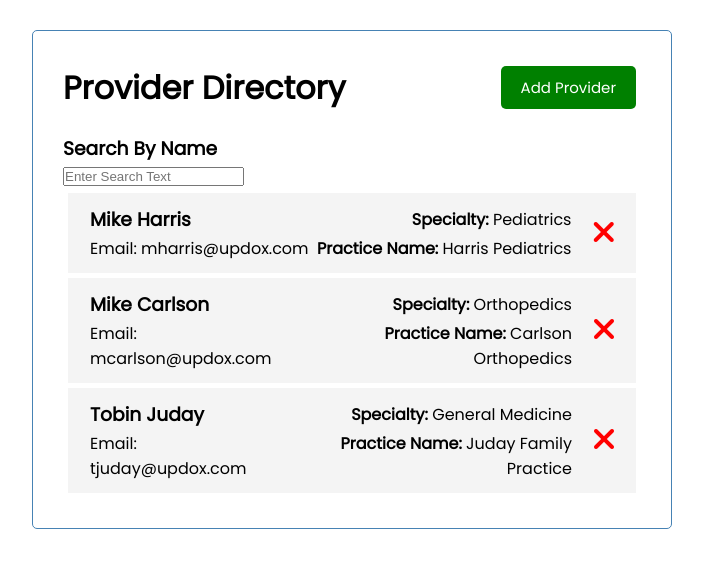
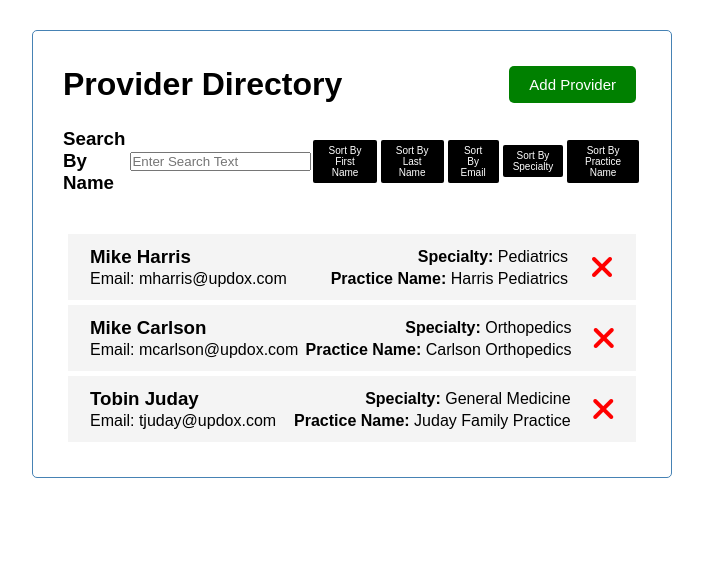
Before and after one commit to sobrien1100/vue-provider-directory, a Vue app: page / in a window 1280 px wide. Shown: the top 568 px of the page, without its empty margins (288-991 px from the left). Built offline with nearby package versions, Linux system fonts and the light colour scheme.

Commit message:
Working sort functionality

```diff
--- a/src/App.vue
+++ b/src/App.vue
@@ -1,28 +1,33 @@
 <template>
-<div class=container>
-  <Header @toggle-add-provider="toggleAddProvider" title="Provider Directory" :showAddProvider="showAddProvider"/>
+  <div class="container">
+    <Header
+      @toggle-add-provider="toggleAddProvider"
+      title="Provider Directory"
+      :showAddProvider="showAddProvider"
+    />
     <AddProvider v-show="showAddProvider" @add-provider="addProvider" />
-  <SortFilter @provider-search="providerSearch" />
+    <SortFilter
+      @provider-search="providerSearch"
+      @provider-sort="providerSort"
+    />
     <Providers @delete-provider="deleteProvider" :providers="providers" />
-
   </div>
 </template>
 
 <script>
-import Header from './components/Header'
-import Providers from './components/Providers'
-import AddProvider from './components/AddProvider'
-import SortFilter from './components/SortFilter'
-import MOCK_DATA from './MOCK_DATA.json'
-
+import Header from "./components/Header";
+import Providers from "./components/Providers";
+import AddProvider from "./components/AddProvider";
+import SortFilter from "./components/SortFilter";
+import MOCK_DATA from "./MOCK_DATA.json";
 
 export default {
-  name: 'App',
+  name: "App",
   components: {
     Header,
     Providers,
     AddProvider,
-    SortFilter
+    SortFilter,
   },
   data() {
     return {
@@ -30,49 +35,119 @@ export default {
       filterProviders: [],
       showAddProvider: false,
       filterText: null,
+      sortDirection: null,
+    };
+  },
+  methods: {
+    providerSort(sortText) {
+      if (this.sortField === sortText) {
+        switch (this.sortDirection) {
+          case null:
+            this.sortDirection = "asc";
+            break;
+          case "asc":
+            this.sortDirection = "desc";
+            break;
+          case "desc":
+            this.sortDirection = "asc";
+            break;
+        }
+      } else {
+        this.sortDirection = "asc";
+      }
+
+      console.log('this.sortDirection' , this.sortDirection)
+
+      switch (sortText) {
+        case "first":
+          this.sortField = "first";
+          this.providers.sort((a, b) => {
+            const sign =
+              a.first_name.toLowerCase() > b.first_name.toLowerCase() ? 1 : -1;
+            return this.sortDirection === "asc" ? sign : -sign;
+          });
+          break;
+        case "last":
+          this.sortField = "last";
+          this.providers.sort((a, b) => {
+            const sign =
+            a.last_name.toLowerCase() > b.last_name.toLowerCase() ? 1 : -1;
+            return this.sortDirection === "asc" ? sign : -sign;
+          });
+          break;
+        case "email":
+          this.sortField = "email";
+          this.providers.sort((a, b) => {
+            const sign =
+            a.email_address.toLowerCase() > b.email_address.toLowerCase() ? 1 : -1;
+            return this.sortDirection === "asc" ? sign : -sign;
+          });
+          break;
+        case "specialty":
+          this.sortField = "specialty";
+          this.providers.sort((a, b) => {
+            const sign =
+            a.specialty.toLowerCase() > b.specialty.toLowerCase() ? 1 : -1;
+            return this.sortDirection === "asc" ? sign : -sign;
+          });
+          break;
+        case "practice":
+          this.sortField = "practice";
+          this.providers.sort((a, b) => {
+            const sign =
+            a.practice_name.toLowerCase() > b.practice_name.toLowerCase()? 1 : -1;
+            return this.sortDirection === "asc" ? sign : -sign;
+          });
+          break;
       }
     },
-  methods: {
     providerSearch(filterText) {
-      this.providers = MOCK_DATA
+      this.providers = MOCK_DATA;
       this.providers = this.providers.filter((provider) => {
-        return provider.first_name.toLowerCase().includes(filterText.toLowerCase())
-      })
+        return provider.first_name
+          .toLowerCase()
+          .includes(filterText.toLowerCase());
+      });
 
-      console.log("providers after first name search", this.providers)
+      console.log("providers after first name search", this.providers);
 
-      if(this.providers.length === 0) {
-        this.providers = MOCK_DATA
+      if (this.providers.length === 0) {
+        this.providers = MOCK_DATA;
         this.providers = this.providers.filter((provider) => {
-        return provider.last_name.toLowerCase().includes(filterText.toLowerCase())
-        })
+          return provider.last_name
+            .toLowerCase()
+            .includes(filterText.toLowerCase());
+        });
       }
 
-      console.log("Providers log After", this.providers)
+      console.log("Providers log After", this.providers);
     },
     toggleAddProvider() {
-      this.showAddProvider = !this.showAddProvider
+      this.showAddProvider = !this.showAddProvider;
     },
     addProvider(provider) {
-      this.providers = [...this.providers, provider]
+      this.providers = [...this.providers, provider];
     },
     deleteProvider(email_address) {
-      console.log('provider', email_address)
-      this.providers = this.providers.filter((provider) => provider.email_address != email_address )
+      console.log("delete provider", email_address);
+      if (confirm("Are you sure?")) {
+        this.providers = this.providers.filter(
+          (provider) => provider.email_address != email_address
+        );
       }
     },
-}
+  },
+};
 </script>
 
 <style>
-@import url('https://fonts.googleapis.com/css2?family=Poppins:wght@300;400&display=swap');
 * {
   box-sizing: border-box;
   margin: 0;
   padding: 0;
 }
 body {
-  font-family: 'Poppins', sans-serif;
+  font-family: sans-serif;
 }
 .container {
   max-width: 50%;
--- a/src/components/SortFilter.vue
+++ b/src/components/SortFilter.vue
@@ -1,31 +1,72 @@
 <template>
+  <div class="form-control">
+    <div>
       <h3>Search By Name</h3>
-        <div class="form-control">
       <input
         type="text"
         v-model="filterText"
         placeholder="Enter Search Text"
-            @input="onSearch(filterText)" />
+        @input="onSearch(filterText)"
+      />
+    </div>
+    <div>
+        <button @click="onClick('first')" :style="{background: color}" class="btn2">Sort By First Name</button>
+        <button @click="onClick('last')" :style="{background: color}" class="btn2">Sort By Last Name</button>
+        <button @click="onClick('email')" :style="{background: color}" class="btn2">Sort By Email</button>
+        <button @click="onClick('specialty')" :style="{background: color}" class="btn2">Sort By Specialty</button>
+        <button @click="onClick('practice')" :style="{background: color}" class="btn2">Sort By Practice Name</button>
+
+
+    </div>
   </div>
 </template>
 
 
 <script>
 export default {
-  name: 'SortFilter',
+  name: "SortFilter",
   data() {
     return {
-      filterText: '',
-    }
+      filterText: "",
+      sortField: ""
+    };
   },
   methods: {
     onSearch(e) {
-        console.log(e)
+      console.log(e);
       // this.filterText = e.data;
-        console.log(this.filterText)
+      console.log(this.filterText);
 
-        this.$emit('provider-search', e)
+      this.$emit("provider-search", e);
     },
+    onClick(e) {
+        this.$emit("provider-sort", e);
+    }
   },
+};
+</script>
+
+<style scoped>
+div {
+  display: flex;
+  justify-content: space-between;
+  align-items: center;
+  margin-bottom: 20px;
 }
-</script>
+h3 {
+  padding-right: 5px;
+}
+.btn2 {
+  padding: 5px 10px;
+  margin: 2px;
+  border-radius: 2px;
+  font-size: 10px;
+  display: inline-block;
+  background: #000;
+  color: #fff;
+  border: none;
+  cursor: pointer;
+  text-decoration: none;
+  font-family: inherit;
+}
+</style>
```
Lines whose indentation alone changed are shown as unchanged.
